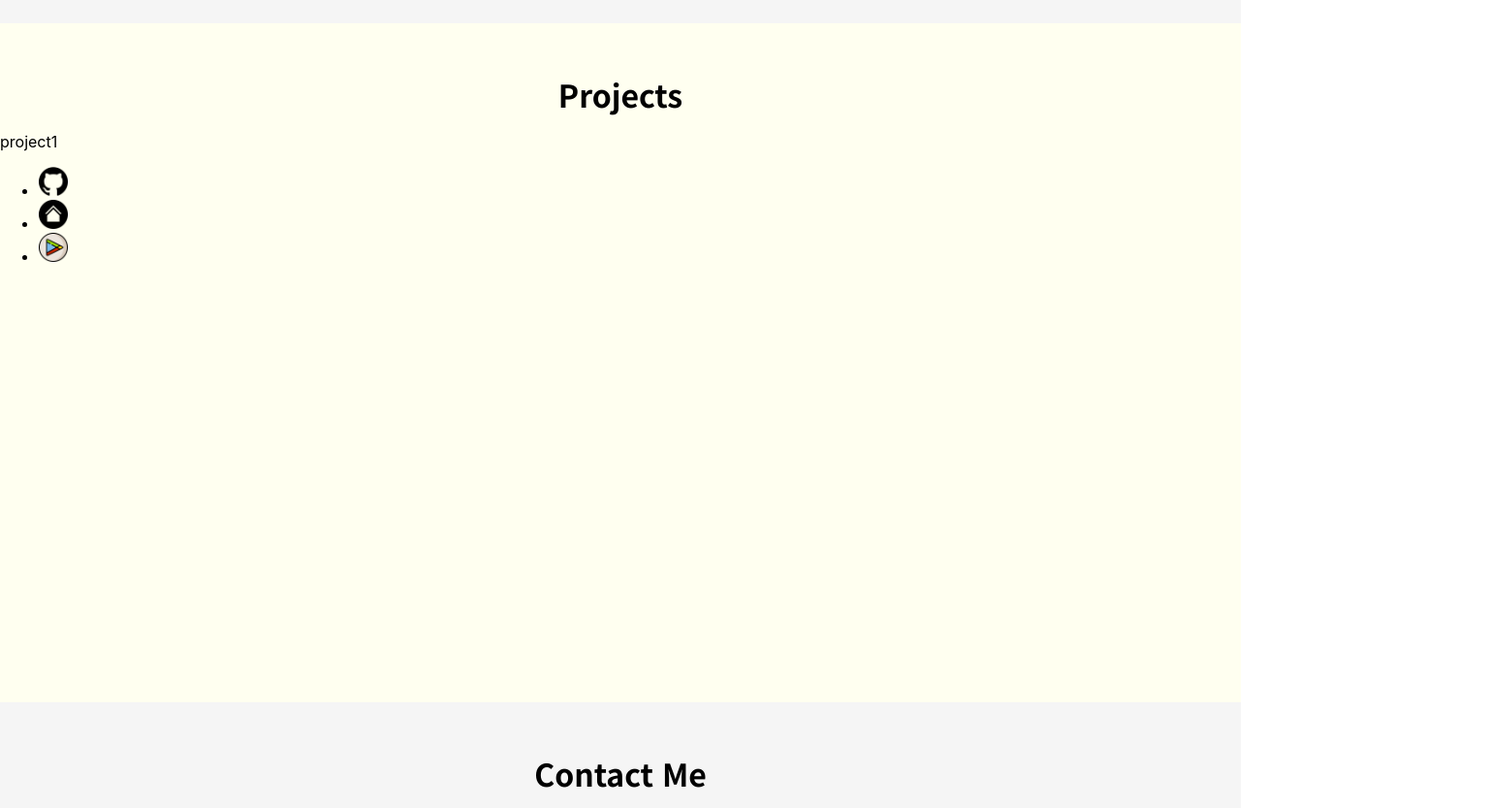
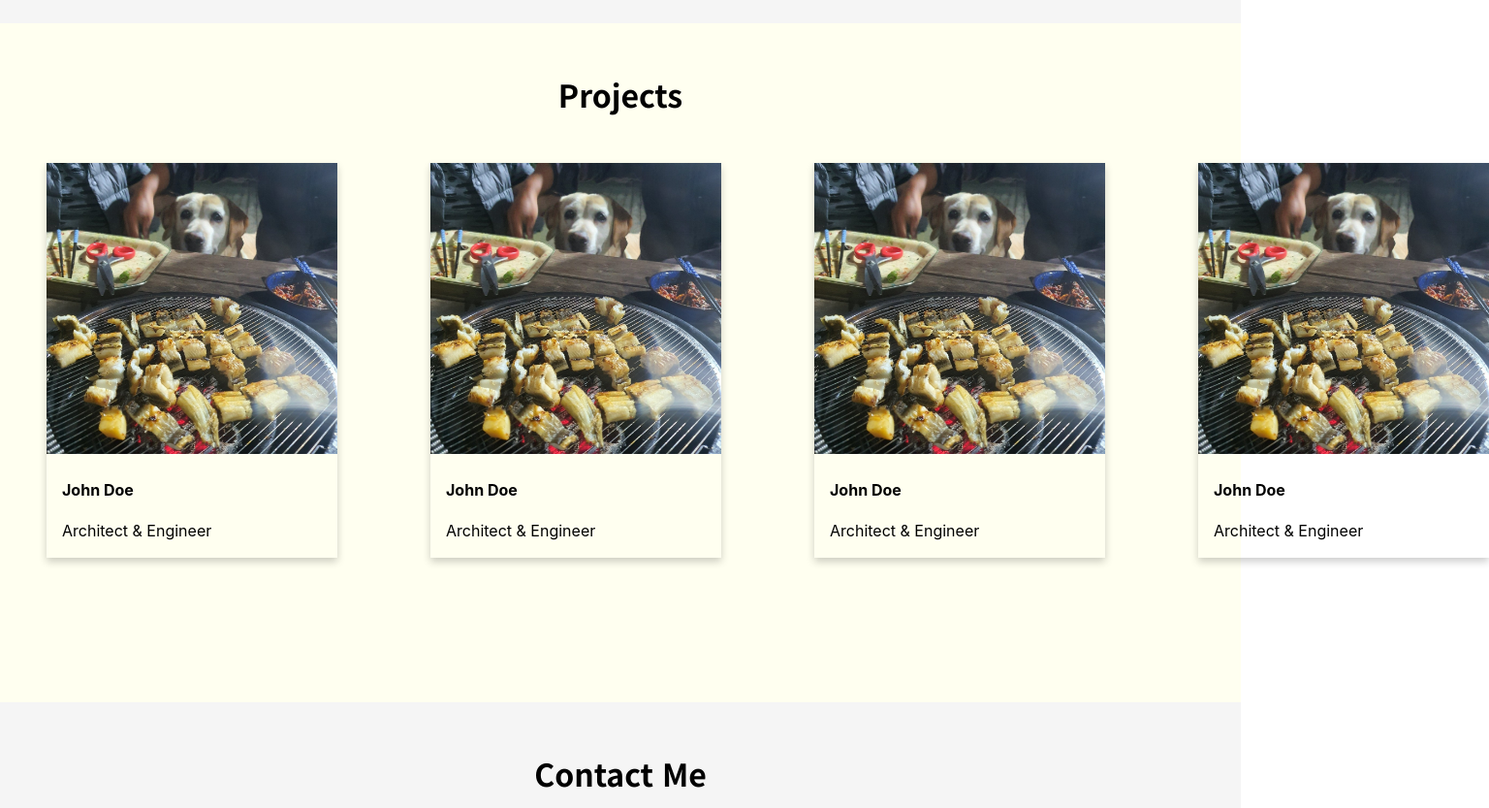
Before and after one commit to seop1284-kr/Programmer-Portfolio, a plain HTML site: page index.html in a window 1280 px wide. Shown: the part 2220-3053 px from the top of the page at 97% size, 1536 px wide, since content can reach past the window. Drawn offline with nearby package versions, Linux system fonts and the light colour scheme.

Commit message:
card style 추가

```diff
--- /dev/null
+++ b/css/card-style.css
@@ -0,0 +1,27 @@
+.card-box {
+    display: flex;
+}
+
+.card {
+    box-shadow: 0 4px 8px 0 rgba(0, 0, 0, 0.2);
+    transition: 0.3s;
+    width: fit-content;
+    height: fit-content;
+    margin: 3rem;
+
+}
+
+.card img {
+    width: 300px;
+    height: 300px;
+}
+
+
+.card:hover {
+    box-shadow: 0 8px 16px 0 rgba(0, 0, 0, 0.2);
+}
+
+.info {
+    padding: 2px 16px;
+
+}
--- a/index.html
+++ b/index.html
@@ -19,6 +19,8 @@
 <script src="./scripts/script.js"></script>
 <link rel="stylesheet" href="./css/style.css">
 <link rel="stylesheet" href="./css/alert-style.css">
+<link rel="stylesheet" href="./css/card-style.css">
+
 
 
 
@@ -96,8 +98,39 @@
 
             <section class="section-projects">
                 <div class="title">Projects</div>
-                <div class="box-info">
-                    <p> project1 </p>
+                <div class="card-box">
+                    <div class="card">
+                        <img src="./images/test.jpg" alt="project1">
+                        <div class="info">
+                            <h4><b>John Doe</b></h4>
+                            <p>Architect & Engineer</p>
+                        </div>
+                    </div>
+                    <div class="card">
+                        <img src="./images/test.jpg" alt="project1">
+                        <div class="info">
+                            <h4><b>John Doe</b></h4>
+                            <p>Architect & Engineer</p>
+                        </div>
+                    </div>
+                    <div class="card">
+                        <img src="./images/test.jpg" alt="project1">
+                        <div class="info">
+                            <h4><b>John Doe</b></h4>
+                            <p>Architect & Engineer</p>
+                        </div>
+                    </div>
+                    <div class="card">
+                        <img src="./images/test.jpg" alt="project1">
+                        <div class="info">
+                            <h4><b>John Doe</b></h4>
+                            <p>Architect & Engineer</p>
+                        </div>
+                    </div>
+                </div>
+
+
+                <!-- <div class="box-info">
                     <ul>
                         <li>
                             <a href="https://github.com/seop1284-kr/WeatherInfo-Site" target='_blank'>
@@ -115,7 +148,7 @@
                             </a>
                         </li>
                     </ul>
-                </div>
+                </div> -->
 
 
 
```
